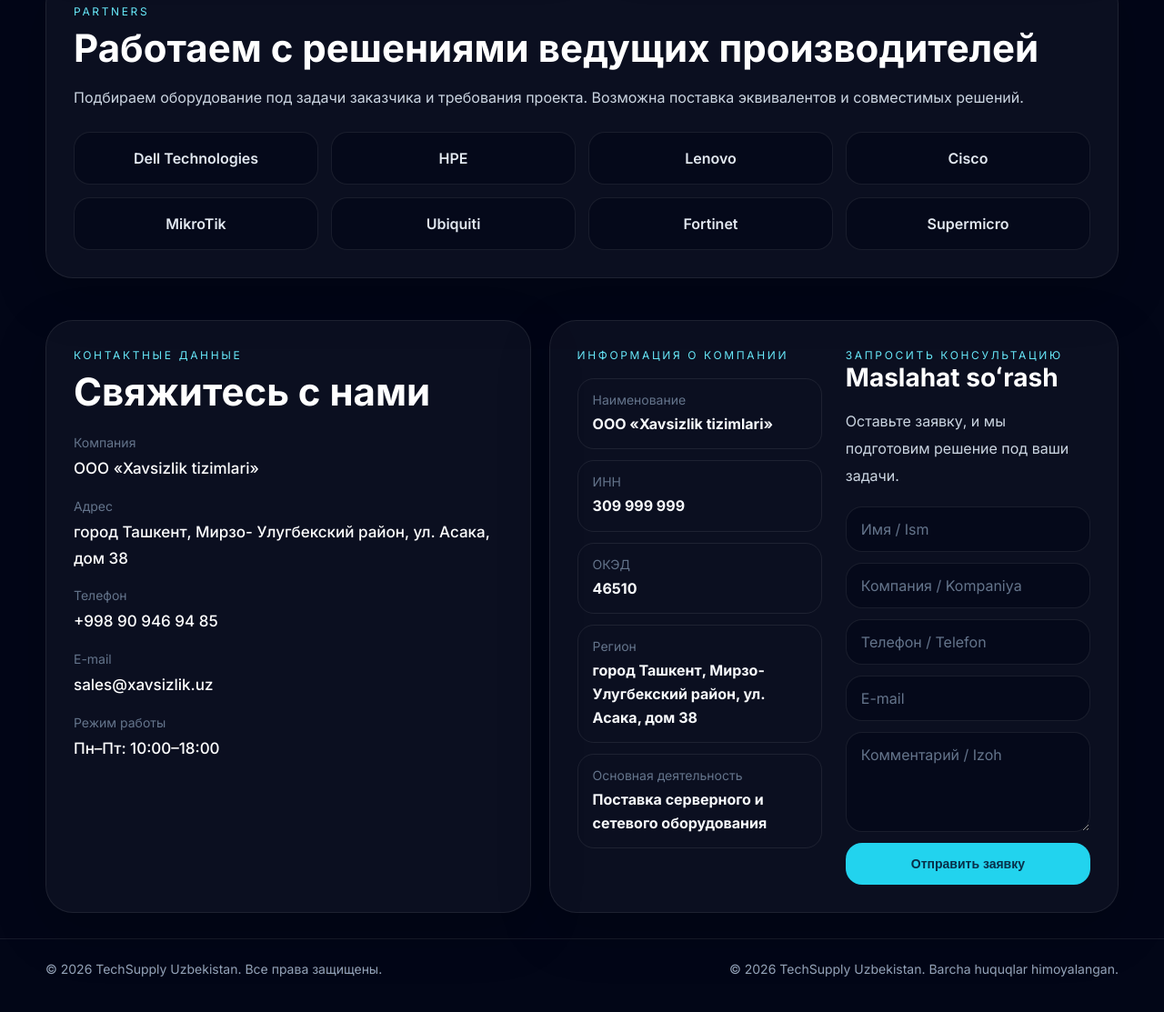
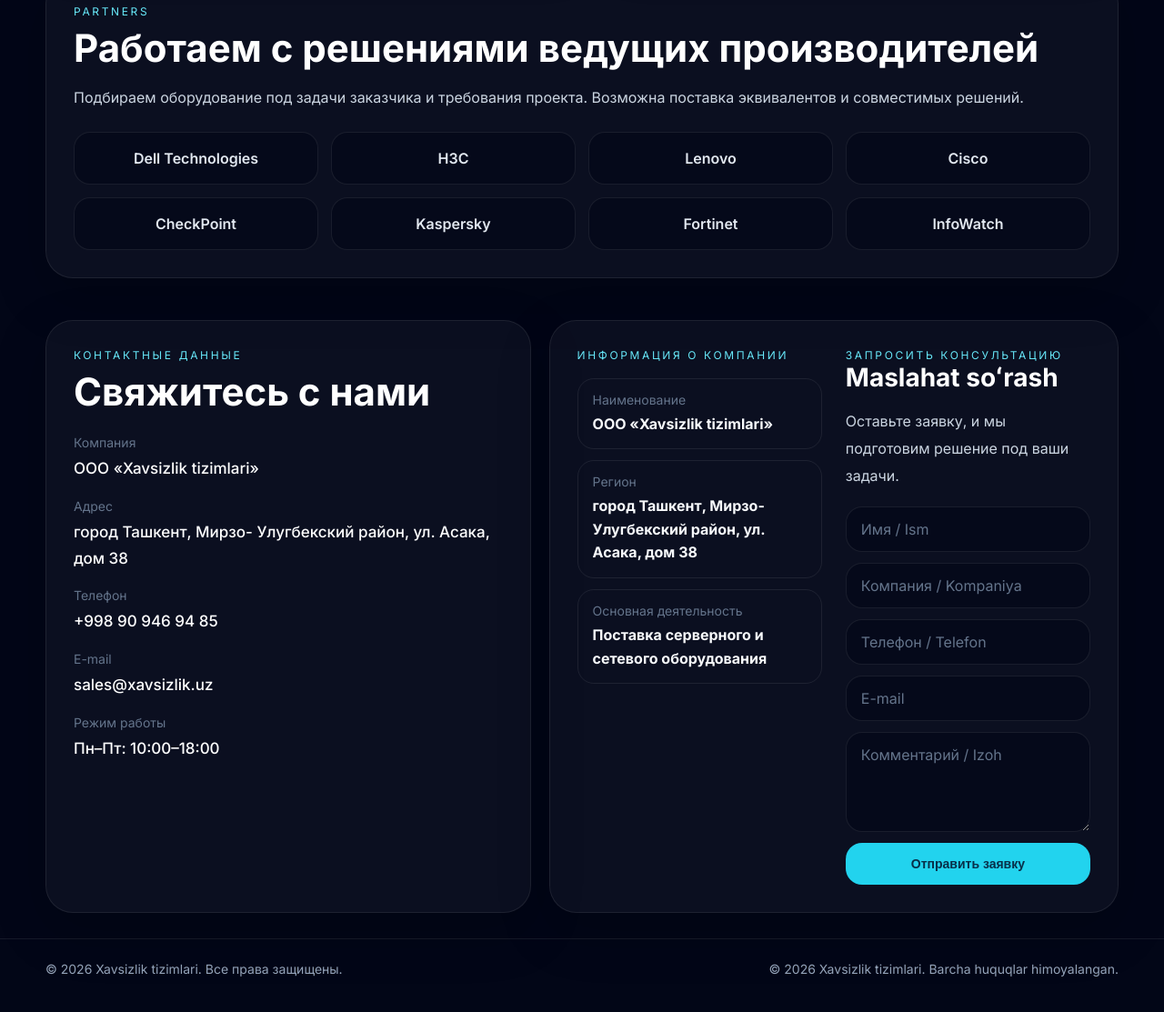
Before and after one commit to seliverstovandy-create/xavsizlik.uz, a plain HTML site: page index.html in a window 1280 px wide. Shown: the part 2599-3712 px from the top of the page at 91% size. Drawn offline with Linux system fonts and the light colour scheme.

Commit message:
Update index.html
=1

```diff
--- a/index.html
+++ b/index.html
@@ -3,7 +3,7 @@
 <head>
   <meta charset="UTF-8" />
   <meta name="viewport" content="width=device-width, initial-scale=1.0" />
-  <title>TechSupply Uzbekistan — Серверное и сетевое оборудование</title>
+  <title>Xavsizlik tizimlari Uzbekistan — Серверное и сетевое оборудование</title>
   <meta name="description" content="Поставка серверного и сетевого оборудования в Узбекистане. Серверы, СХД, коммутаторы, маршрутизаторы, ИБП, серверные шкафы и инженерная инфраструктура." />
   <link rel="preconnect" href="https://fonts.googleapis.com">
   <link rel="preconnect" href="https://fonts.gstatic.com" crossorigin>
@@ -199,13 +199,13 @@
           </p>
           <div class="brands">
             <div class="brand-chip">Dell Technologies</div>
-            <div class="brand-chip">HPE</div>
+            <div class="brand-chip">H3C</div>
             <div class="brand-chip">Lenovo</div>
             <div class="brand-chip">Cisco</div>
-            <div class="brand-chip">MikroTik</div>
-            <div class="brand-chip">Ubiquiti</div>
+            <div class="brand-chip">CheckPoint</div>
+            <div class="brand-chip">Kaspersky</div>
             <div class="brand-chip">Fortinet</div>
-            <div class="brand-chip">Supermicro</div>
+            <div class="brand-chip">InfoWatch</div>
           </div>
         </div>
       </div>
@@ -233,7 +233,7 @@
             </div>
             <div>
               <div class="label">E-mail</div>
-              <div class="value"><a href="mailto:sales@techsupply.uz">sales@xavsizlik.uz</a></div>
+              <div class="value"><a href="mailto:sales@xavsizlik.uz">sales@xavsizlik.uz</a></div>
             </div>
             <div>
               <div class="label">Режим работы</div>
@@ -248,8 +248,6 @@
               <div class="eyebrow">Информация о компании</div>
               <div class="kv-list">
                 <div class="kv-item"><span>Наименование</span><strong>ООО «Xavsizlik tizimlari»</strong></div>
-                <div class="kv-item"><span>ИНН</span><strong>309 999 999</strong></div>
-                <div class="kv-item"><span>ОКЭД</span><strong>46510</strong></div>
                 <div class="kv-item"><span>Регион</span><strong>город Ташкент, Мирзо- Улугбекский район, ул. Асака, дом 38</strong></div>
                 <div class="kv-item"><span>Основная деятельность</span><strong>Поставка серверного и сетевого оборудования</strong></div>
               </div>
@@ -276,8 +274,8 @@
 
   <footer class="footer">
     <div class="container footer-wrap">
-      <div>© 2026 TechSupply Uzbekistan. Все права защищены.</div>
-      <div>© 2026 TechSupply Uzbekistan. Barcha huquqlar himoyalangan.</div>
+      <div>© 2026 Xavsizlik tizimlari. Все права защищены.</div>
+      <div>© 2026 Xavsizlik tizimlari. Barcha huquqlar himoyalangan.</div>
     </div>
   </footer>
 </body>
```
